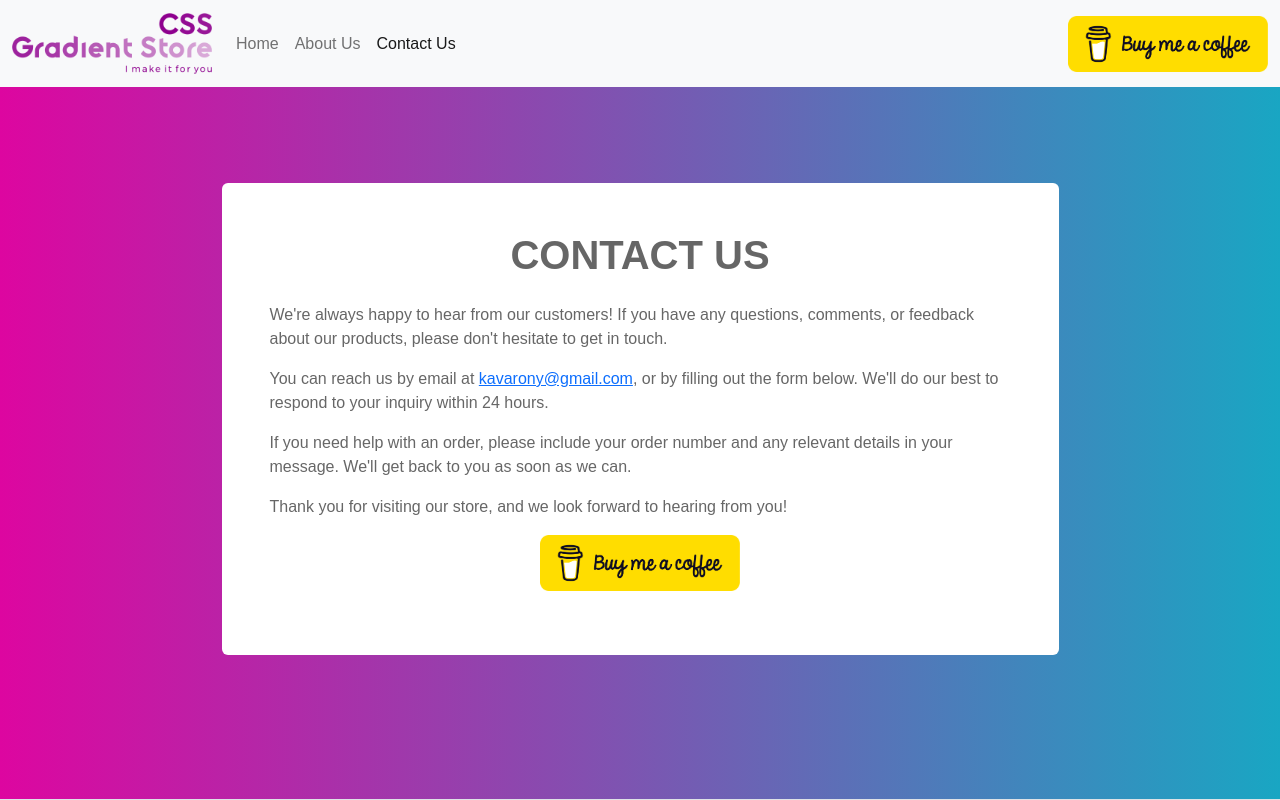
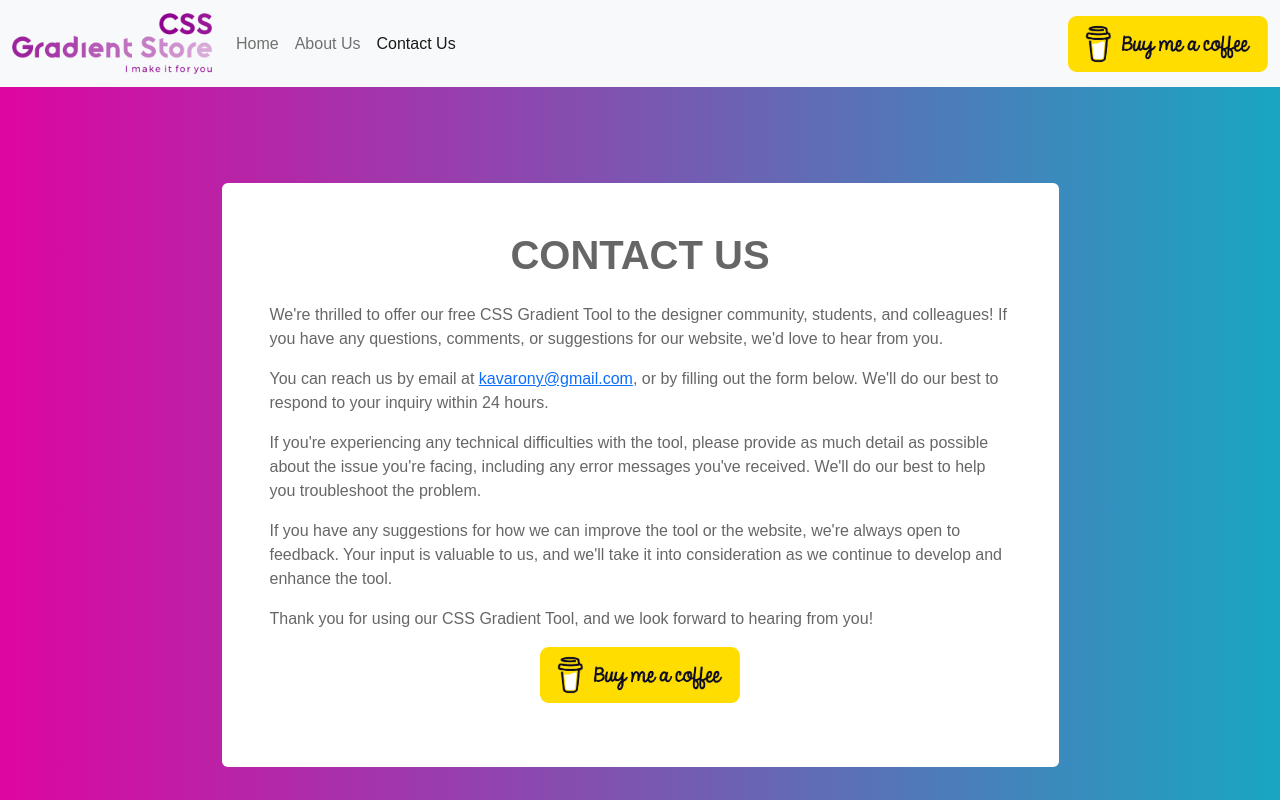
Before and after one commit to kavarony/css-gradient-store, an Angular app: page /contact in a window 1280 px wide. Shown: the top 800 px of the page. Built offline with nearby package versions, Linux system fonts and the light colour scheme.

Commit message:
change contactus page content

```diff
--- a/src/app/contact/contact.component.html
+++ b/src/app/contact/contact.component.html
@@ -4,10 +4,11 @@
         <div class="container">
             <div class="col-lg-9 px-lg-5 px-3 mx-auto py-lg-5 py-3 bg-white mb-lg-5 mb-2 rounded">
                 <h1 class="mb-4 fw-bold">Contact Us</h1>
-                <p class="text-start">We're always happy to hear from our customers! If you have any questions, comments, or feedback about our products, please don't hesitate to get in touch.</p>
+                <p class="text-start">We're thrilled to offer our free CSS Gradient Tool to the designer community, students, and colleagues! If you have any questions, comments, or suggestions for our website, we'd love to hear from you.</p>
                 <p class="text-start">You can reach us by email at <a href="mailto:kavarony@gmail.com">kavarony@gmail.com</a>, or by filling out the form below. We'll do our best to respond to your inquiry within 24 hours.</p>
-                <p class="text-start">If you need help with an order, please include your order number and any relevant details in your message. We'll get back to you as soon as we can.</p>
-                <p class="text-start">Thank you for visiting our store, and we look forward to hearing from you!</p>
+                <p class="text-start">If you're experiencing any technical difficulties with the tool, please provide as much detail as possible about the issue you're facing, including any error messages you've received. We'll do our best to help you troubleshoot the problem.</p>
+                <p class="text-start">If you have any suggestions for how we can improve the tool or the website, we're always open to feedback. Your input is valuable to us, and we'll take it into consideration as we continue to develop and enhance the tool.</p>
+                <p class="text-start">Thank you for using our CSS Gradient Tool, and we look forward to hearing from you!</p>
                 <p><a href="https://www.buymeacoffee.com/kavarony"><img src="./assets/image/bmc-button.webp" width="200px" height="56px" alt="BMC Logo"/></a></p>
             </div>
         </div>
```
